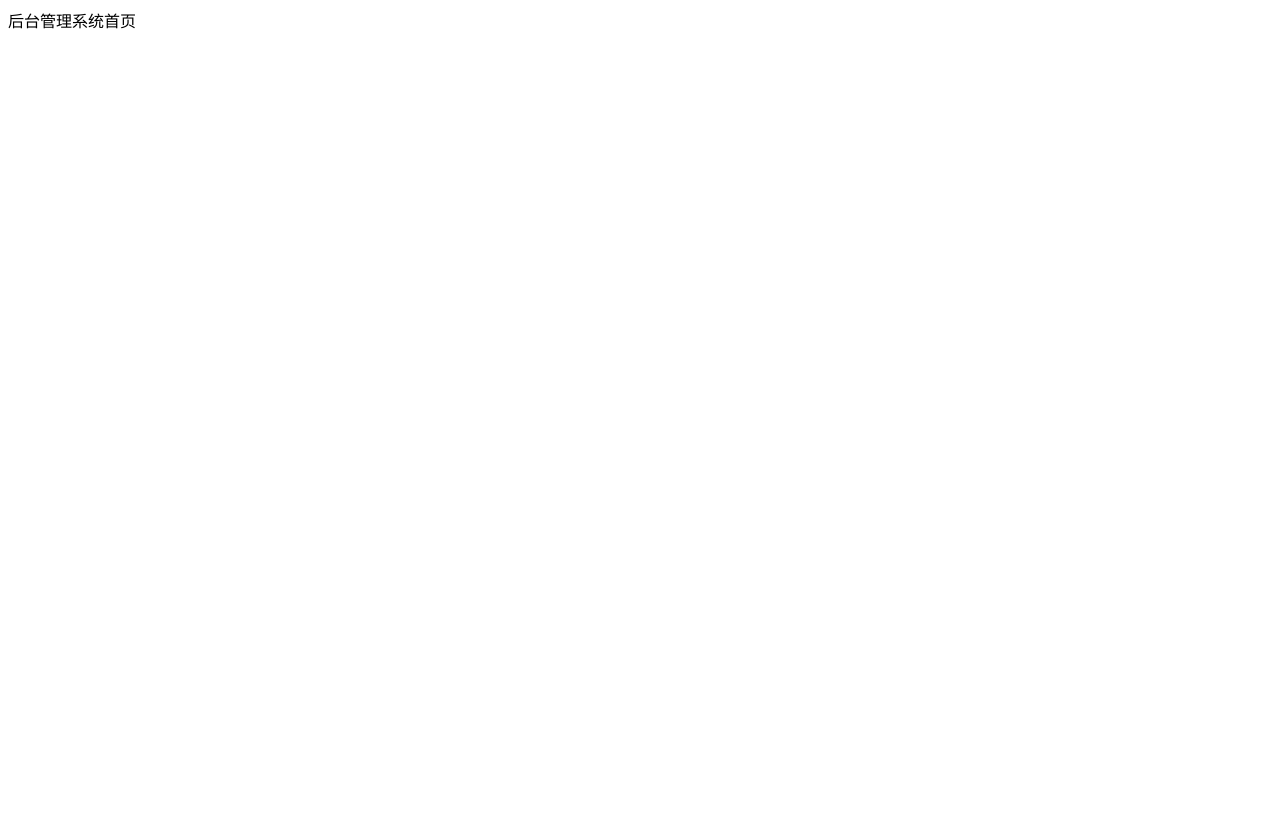
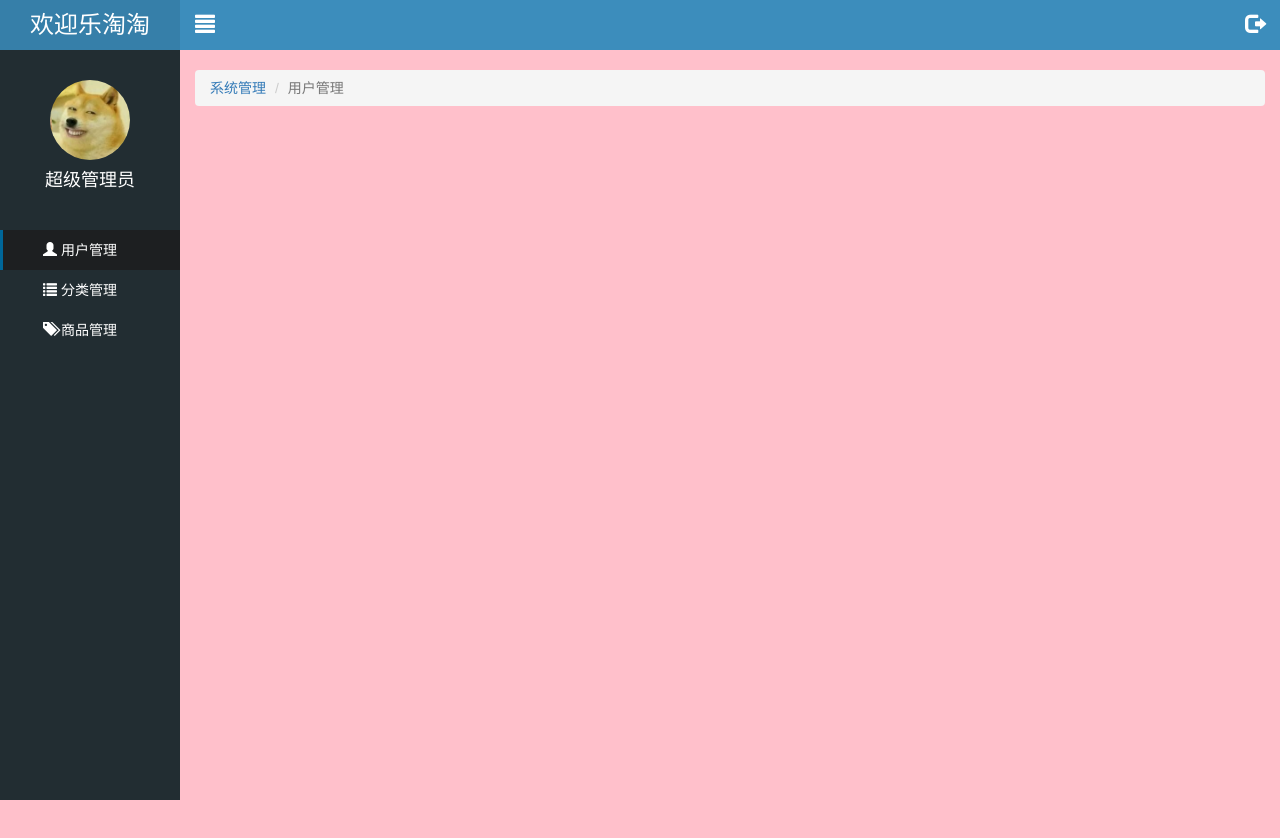
Before and after one commit to huangyaozu/letao, a website: page public/back/index.html in a window 1280 px wide. Before the commit the page ends 800 px from the top, so only its background shows below. Drawn offline with Linux system fonts and the light colour scheme.

Commit message:
页面公共静态部分

```diff
--- a/public/back/css/common.css
+++ b/public/back/css/common.css
@@ -1,8 +1,27 @@
 body{
     background-color: #3c3c3c;
 }
+.bd-color{
+    background-color: ghostwhite;
+}
+a,
+a:link,
+a:visited,
+a:hover,
+a:active{
+    text-decoration: none;
+}
+ul{
+    list-style: none;
+    margin: 0;
+    padding: 0;
+}
+
 .mt-150{
     margin-top: 150px;
+}
+.mt-20{
+    margin-top: 20px;
 }
 .panel .panel-title{
     font-size: 22px;
@@ -10,3 +29,89 @@ body{
     line-height: 40px;
     text-align: center;
 }
+
+/*侧边栏部分*/
+.lt-aside{
+    width:180px;
+    height: 100%;
+    background-color: #222D32;
+    position: fixed;
+    left: 0;
+    top:0;
+    z-index: 999;
+}
+.lt-aside .brand{
+    height: 50px;
+    line-height: 50px;
+    /*position: relative;*/
+    /*top:0;*/
+    /*left: 0;*/
+    width: 100%;
+    background-color: #367FA9;
+    text-align: center;
+}
+.lt-aside .brand a{
+    color: #fff;
+    font-size: 24px;
+}
+.lt-aside .user{
+    padding-top: 30px;
+    height: 180px;
+}
+.lt-aside .user img{
+    width:80px;
+    height: 80px;
+    display: block;
+    margin: 0 auto;
+    border-radius: 50%;
+}
+.lt-aside .user p{
+    text-align: center;
+    height: 40px;
+    line-height: 40px;
+    font-size: 18px;
+    color: #fff;
+}
+.lt-aside .nav a{
+    display: block;
+    height: 40px;
+    line-height: 40px;
+    width: 100%;
+    padding-left: 40px;
+    color: #fff;
+    border-left: 3px solid transparent;
+}
+.lt-aside .nav a.current{
+    background-color: #1D1F21;
+    border-left: 3px solid #069;
+}
+.lt-aside .nav .child a{
+    padding-left: 60px;
+}
+
+/*右侧主体部分*/
+.lt-main{
+    height: 1000px;
+    width: 100%;
+    padding-left: 180px;
+    background-color: pink;
+    padding-top: 50px;
+}
+.lt-main .lt-topbar{
+    height: 50px;
+    line-height: 50px;
+    width: 100%;
+    background-color: #3C8DBC;
+    position: fixed;
+    left: 0;
+    top: 0;
+   padding-left: 180px;
+}
+.lt-main .lt-topbar a{
+    width: 50px;
+    height: 50px;
+    line-height: 50px;
+    text-align: center;
+    color: #fff;
+    font-size: 20px;
+}
--- a/public/back/index.html
+++ b/public/back/index.html
@@ -2,9 +2,65 @@
 <html lang="en">
 <head>
     <meta charset="UTF-8">
-    <title>Title</title>
+    <title>乐淘商城</title>
+    <link rel="stylesheet" href="./lib/bootstrap/css/bootstrap.css">
+    <link rel="stylesheet" href="./lib/bootstrap-validator/css/bootstrapValidator.min.css">
+    <link rel="stylesheet" href="./lib/nprogress/nprogress.css">
+    <link rel="stylesheet" href="./css/common.css">
 </head>
-<body>
-    后台管理系统首页
+<body class="bd-color">
+<!--左侧菜单栏-->
+    <div class="lt-aside">
+        <!--标题-->
+        <div class="brand">
+            <a href="#">欢迎乐淘淘</a>
+        </div>
+        <!--头像-->
+        <div class="user">
+            <img src="images/02.jpg" alt="">
+            <p>超级管理员</p>
+        </div>
+        <!--导航-->
+        <div class="nav">
+            <ul>
+                <li><a href="user.html" class="current"><i class="glyphicon glyphicon-user"></i> <span>用户管理</span></a></li>
+                <li>
+                    <a href="javascript:;" class="category"><i class="glyphicon glyphicon-list"></i> <span>分类管理</span></a>
+                    <div class="child" style="display: none" >
+                        <a href="first.html">一级分类</a>
+                        <a href="second.html">二级分类</a>
+                    </div>
+                </li>
+                <li><a href="product.html"><i class="glyphicon glyphicon-tags"></i> <span>商品管理</span></a></li>
+            </ul>
+        </div>
+    </div>
+
+<!--右侧主体部分-->
+    <div class="lt-main">
+        <!--头部导航栏-->
+        <div class="lt-topbar">
+            <a href="#" class="pull-left icon_menu">
+                <i class="glyphicon glyphicon-align-justify"></i>
+            </a>
+            <a href="#" class="pull-right icon_logout">
+                <i class="glyphicon glyphicon-log-out"></i>
+            </a>
+        </div>
+        <!--下面内容-->
+        <div class="container-fluid mt-20" style="padding-left: 15px; padding-right: 15px">
+            <ol class="breadcrumb">
+                <li><a href="index.html">系统管理</a></li>
+                <li class="active">用户管理</li>
+            </ol>
+        </div>
+    </div>
+
+<script src="./lib/jquery/jquery.min.js"></script>
+<script src="./lib/bootstrap/js/bootstrap.min.js"></script>
+<script src="./lib/bootstrap-validator/js/bootstrapValidator.min.js"></script>
+<script src="./lib/nprogress/nprogress.js"></script>
+<script src="./js/common.js"></script>
+<script src="./js/index.js"></script>
 </body>
 </html>
```
Also changed, not shown: public/back/images/02.jpg (added), public/back/images/default.png (added), public/back/images/none.png (added).
